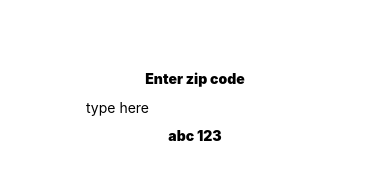
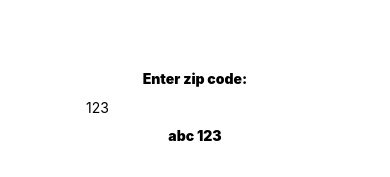
Before and after one commit to cjhanrahan/weather-app, a React Native app: screen / in a window 390 px wide. Shown: the part 315-492 px from the top of the page. Built offline with nearby package versions, Linux system fonts and the light colour scheme.

Commit message:
added form

```diff
--- a/App.js
+++ b/App.js
@@ -1,25 +1,17 @@
 import React from 'react'
-import { StyleSheet, TextInput, View } from 'react-native'
-import { MainAppText } from './src/style/text'
+import { createStore } from 'redux'
+import { Provider } from 'react-redux'
+import reducer from './src/reducer'
+import Form from './src/Form'
+// import FormContainer from './src/FormContainer'
 
-const styles = StyleSheet.create({
-    container: {
-        flex: 1,
-        backgroundColor: '#fff',
-        alignItems: 'center',
-        justifyContent: 'center',
-    },
-})
+const store = createStore(reducer)
+
 
 const App = () => (
-    <View style={styles.container}>
-        <MainAppText>Enter zip code</MainAppText>
-        <TextInput
-            style={{ height: 40 }}
-            placeholder="type here"
-        />
-        <MainAppText>abc 123</MainAppText>
-    </View>
+    <Provider store={store}>
+        <Form zipCode="123" onChangeZipCode={() => {}} />
+    </Provider>
 )
 
 
--- a/package.json
+++ b/package.json
@@ -28,6 +28,8 @@
     "expo": "^25.0.0",
     "prop-types": "^15.6.1",
     "react": "16.2.0",
-    "react-native": "0.52.0"
+    "react-native": "0.52.0",
+    "react-redux": "^5.0.7",
+    "redux": "^3.7.2"
   }
 }
--- /dev/null
+++ b/src/Form.js
@@ -0,0 +1,36 @@
+import React from 'react'
+import { StyleSheet, TextInput, View } from 'react-native'
+import { string, func } from 'prop-types'
+import { MainAppText } from './style'
+
+const styles = StyleSheet.create({
+    container: {
+        flex: 1,
+        backgroundColor: '#fff',
+        alignItems: 'center',
+        justifyContent: 'center',
+    },
+})
+
+const Form = ({
+    zipCode,
+    onChangeZipCode,
+}) => (
+    <View style={styles.container}>
+        <MainAppText>Enter zip code:</MainAppText>
+        <TextInput
+            style={{ height: 40 }}
+            placeholder="type here"
+            value={zipCode}
+            onChange={onChangeZipCode}
+        />
+        <MainAppText>abc 123</MainAppText>
+    </View>
+)
+
+Form.propTypes = {
+    zipCode: string.isRequired,
+    onChangeZipCode: func.isRequired,
+}
+
+export default Form
--- /dev/null
+++ b/src/FormContainer.js
@@ -0,0 +1,13 @@
+import { connect } from 'react-redux'
+import Form from './Form'
+import { updateZipCode } from './actions'
+
+export const mapStateToProps = state => ({
+    zipCode: state.zipCode,
+})
+
+export const actions = {
+    updateZipCode,
+}
+
+export default connect(mapStateToProps, actions)(Form)
--- /dev/null
+++ b/src/actions.js
@@ -0,0 +1,6 @@
+export function updateZipCode(zipCode) {
+    return {
+        type: 'UPDATE_ZIP_CODE',
+        payload: zipCode,
+    }
+}
--- /dev/null
+++ b/src/reducer.js
@@ -0,0 +1,18 @@
+const defaultState = {
+    zipcode: '',
+}
+
+const reducer = (state = defaultState, action) => {
+    // throw new Error(JSON.stringify(state))
+    switch (action.type) {
+    case 'UPDATE_ZIP_CODE':
+        return {
+            ...state,
+            zipCode: action.payload,
+        }
+    default:
+        return state
+    }
+}
+
+export default reducer
```
Also changed, not shown: src/style.js (renamed from src/style/text.js), todo.txt, 1 other file (tests, documents, lock files or other folders).
